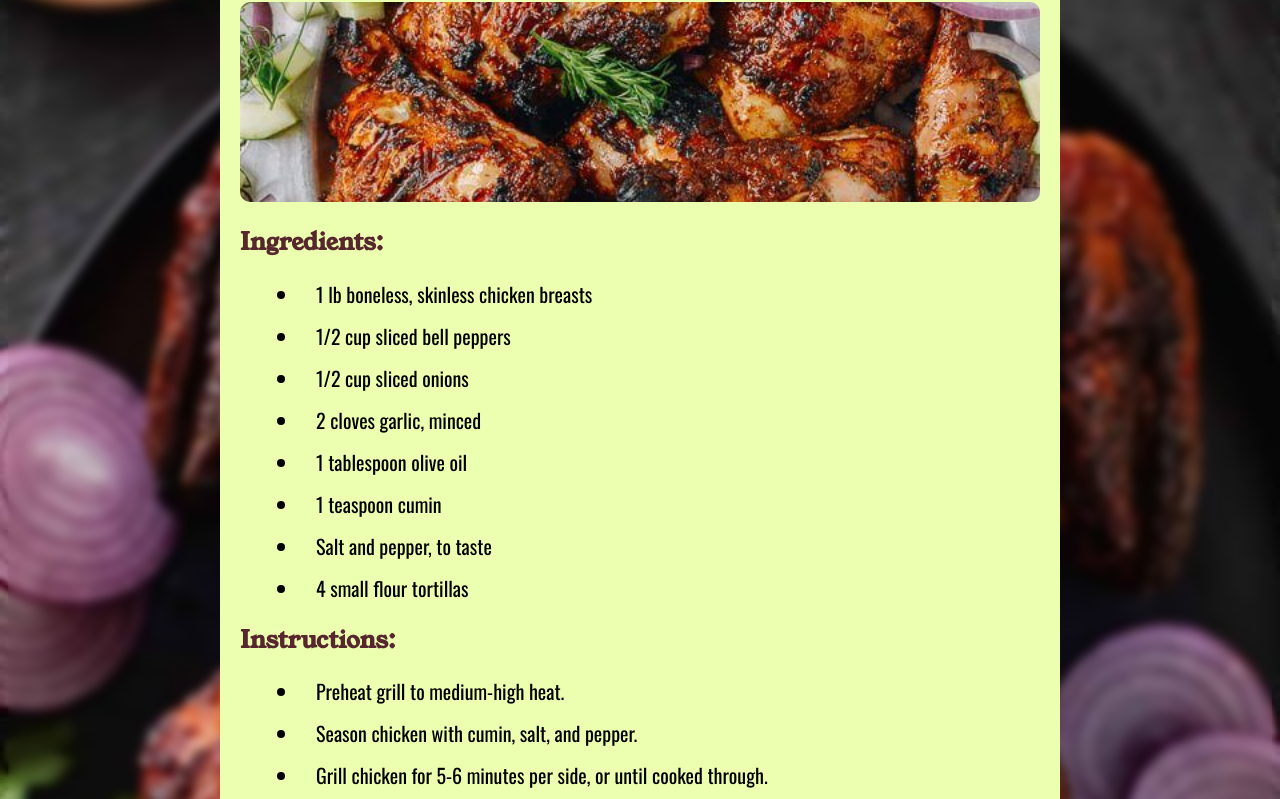
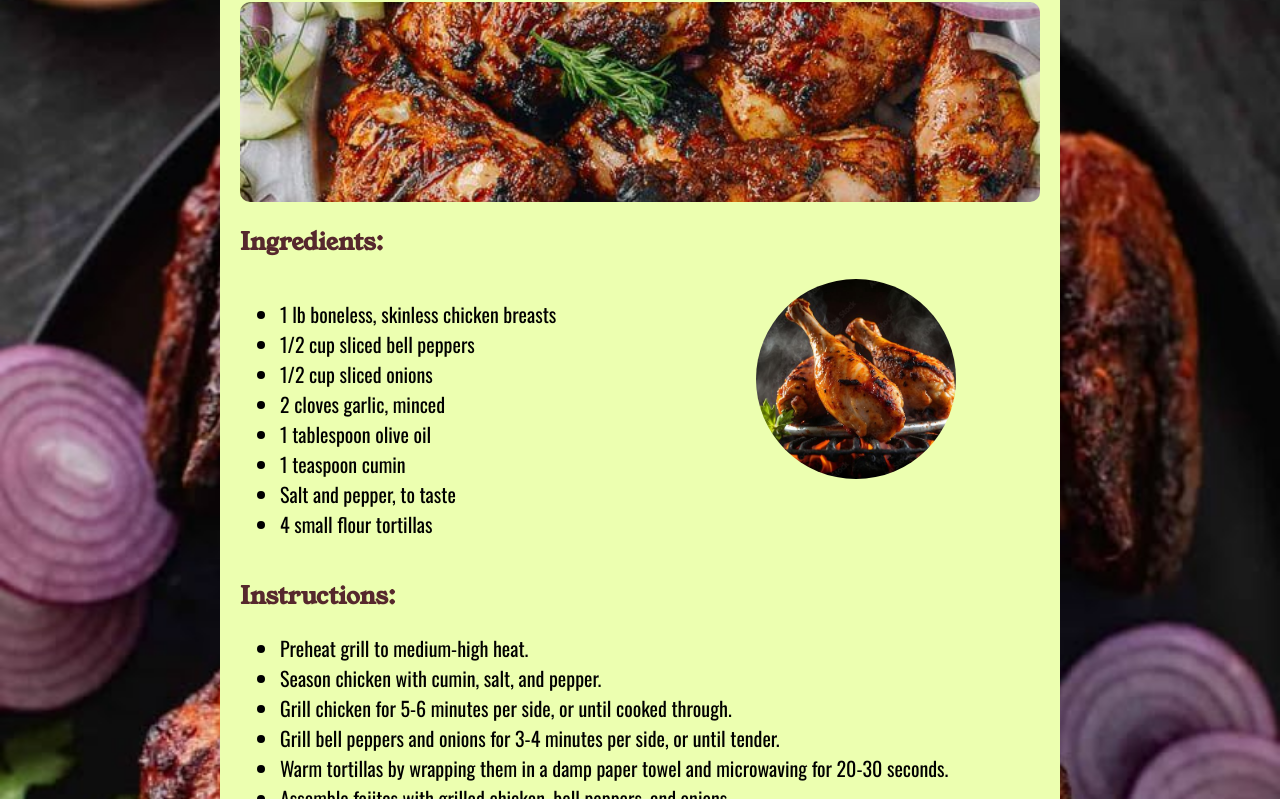
Before and after one commit to boluwatife1110/Grilled-Chicken-Recipe, a plain HTML site: page index.html in a window 1280 px wide. Shown: the part 152-951 px from the top of the page. Drawn offline with nearby package versions, Linux system fonts and the light colour scheme.

Commit message:
I added flex and new images

```diff
--- a/index.html
+++ b/index.html
@@ -11,8 +11,9 @@
       <img src="image.jpg" alt="Grilled Chicken Fajitas">
     </div>
     <h2 class="H2">Ingredients:</h2>
+    <div class="flex">
+      <div class="first-list">
 
-      <div id="Ingredients-list">
         <ul>
           <li>1 lb boneless, skinless chicken breasts</li>
           <li>1/2 cup sliced bell peppers</li>
@@ -23,6 +24,16 @@
           <li>Salt and pepper, to taste</li>
           <li>4 small flour tortillas</li>
         </ul>
+      </div>
+      <div class="sub-images">
+        <img src="image 2.jpg" alt="">
+        <div class="sub-images">
+         <img src="image 3.jpg" alt="">
+        </div>
+      </div>
+    </div>
+
+    <div class="second-list">
 
       <h2 class="H2">Instructions:</h2>
       <ul>
@@ -35,5 +46,8 @@
       </ul>
     </div>
   </div>
+</div>
+</div>
+</div>
 </body>
 </html>
--- a/style.css
+++ b/style.css
@@ -12,7 +12,10 @@ body{
     background-image: url(background-image.jpg);
     background-position: top;
     background-size: cover;
-    backdrop-filter: blur(5px);
+
+}
+img{
+    width: 100%;
 }
    /* default headings */
 h1,
@@ -49,11 +52,28 @@ h1{
   font-size: 2.4rem;
 
 }
-    /* Stylying the list */
-#Ingredients-list > ul > li {
-    margin-bottom: 1.2rem;
-  margin-left: 2rem;
-  padding-left: 1.6rem;
+
+
+.flex{
+
+    display: flex;
+    gap: 200px;
+
+}
+
+  /* Stylying the list */
+.first-list{
   font-size: 2rem;
   font-weight: 500px;
 }
+.second-list{
+  font-size: 2rem;
+  font-weight: 500px;
+
+}
+.sub-images{
+  width: 200px;
+  height: 200px;
+  border-radius: 100px;
+  overflow: auto;
+  }
```
Lines whose indentation alone changed are shown as unchanged.
